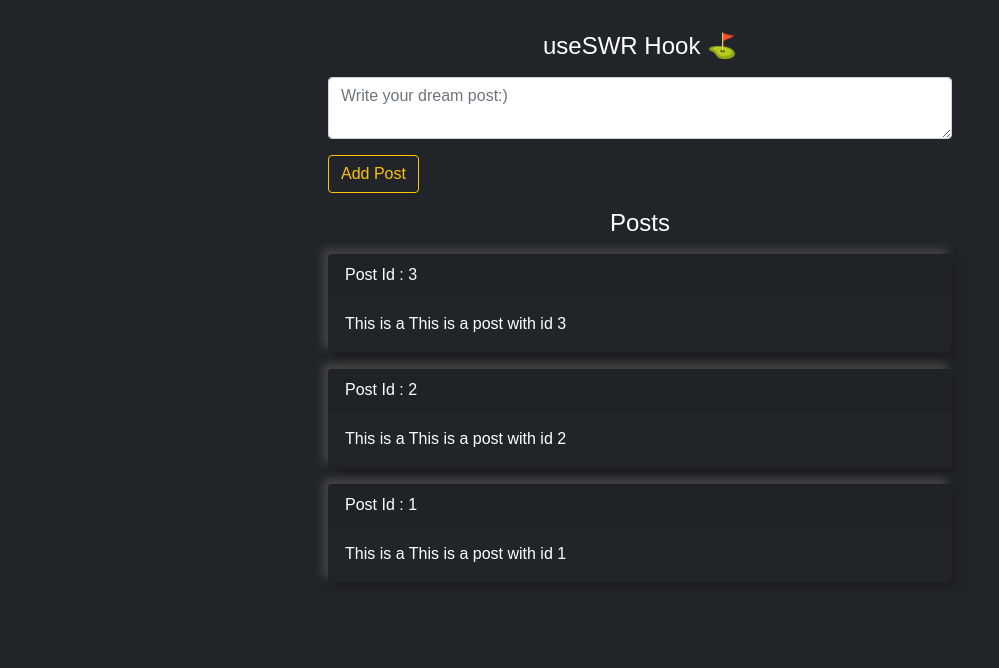
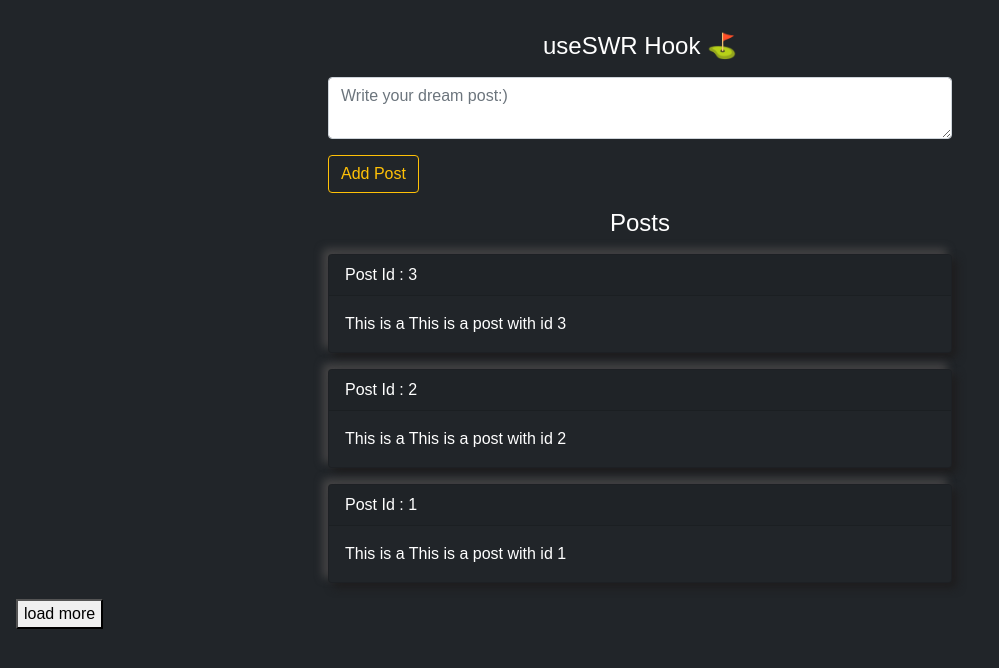
Before and after one commit to natnael-OQP/swr, a Next.js app: page / in a window 1280 px wide. Shown: the top 668 px of the page, without its empty margins (0-999 px from the left). Built offline with nearby package versions, Linux system fonts and the light colour scheme; data requests are answered from the project's data file.

Commit message:
use custom hoook

```diff
--- a/src/pages/index.tsx
+++ b/src/pages/index.tsx
@@ -1,10 +1,12 @@
 import CreatePost from "@components/CreatePost";
 import Loader from "@components/Loader";
 import PostCard from "@components/PostCard";
+import { usePagination } from "@libs/hook";
 import { IPost } from "@libs/types";
 import axios from "axios";
 import { useEffect, useState } from "react";
 import useSWR from "swr";
+
 
 export default function Home() {
 // =================  traditional data fetching =====================
@@ -19,8 +21,10 @@
   //   getPosts();
   // },[])
 // =================  SWR data fetching =====================
-  const {data:posts,error,mutate} = useSWR<IPost[]>("/posts?_sort=createdAt&_order=desc",);
+  // const {data:posts,error,mutate} = useSWR<IPost[]>("/posts?_sort=createdAt&_order=desc",);
   // { refreshInterval: 10000 }
+
+  const {data:posts,error,mutate,size,setSize}=usePagination("/posts?_sort=createdAt&_order=desc")
 
   return (
     <div>
@@ -32,9 +36,10 @@
       {/* is I dot have post */}
       { !posts && <Loader/> }
       <h4>Posts</h4>
-      {posts?.map((post) => (
+      {posts?.flat().map((post) => (
         <PostCard key={post.id} data={post} />
       ))}
+      <button onClick={()=>setSize(size+1)} >load more</button>
     </div>
   );
 }
```
Also changed, not shown: src/pages/posts/[postId].tsx (+7 -1 lines).
